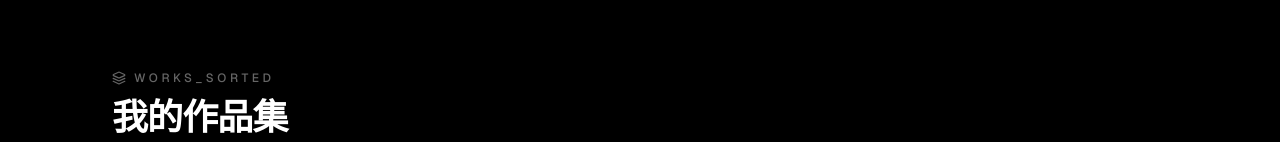
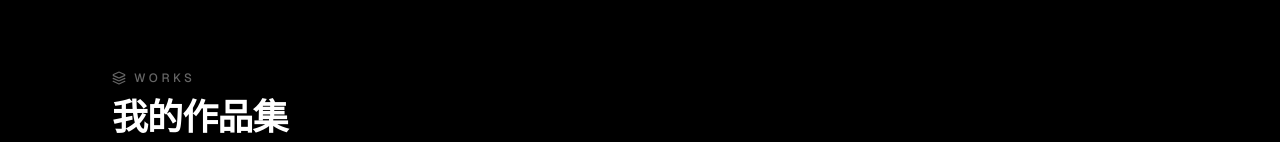
Before and after one commit to aBon579/bon-homepage2, a React (Vite) app: page / in a window 1280 px wide. Shown: the part 810-952 px from the top of the page. Built offline with nearby package versions, Linux system fonts and the light colour scheme.

Commit message:
修复站内跳转：批量替换误伤section id(#works)与Works眉标，大小写不敏感正则教训

```diff
--- a/src/components/Portfolio.jsx
+++ b/src/components/Portfolio.jsx
@@ -275,7 +275,7 @@ export default function Portfolio({ cat, setCat, query, setQuery }) {
 
   return (
     <section
-      id="WORKS_SORTED"
+      id="works"
       ref={sectionRef}
       className="relative w-full bg-black/30 backdrop-blur-xl"
     >
@@ -285,7 +285,7 @@ export default function Portfolio({ cat, setCat, query, setQuery }) {
           <div>
             <span className="flex items-center gap-2 text-xs font-medium uppercase tracking-[0.3em] text-white/40">
               <MetaIcon className="h-3.5 w-3.5" />
-              WORKS_SORTED{cat !== "全部" ? ` / ${cat}` : ""}
+              Works{cat !== "全部" ? ` / ${cat}` : ""}
             </span>
             <div className="mt-3 flex flex-wrap items-center gap-4">
               <h2 className="text-3xl font-semibold tracking-tight text-white sm:text-4xl">
```
Also changed, not shown: 3 other files (tests, documents, lock files or other folders).
